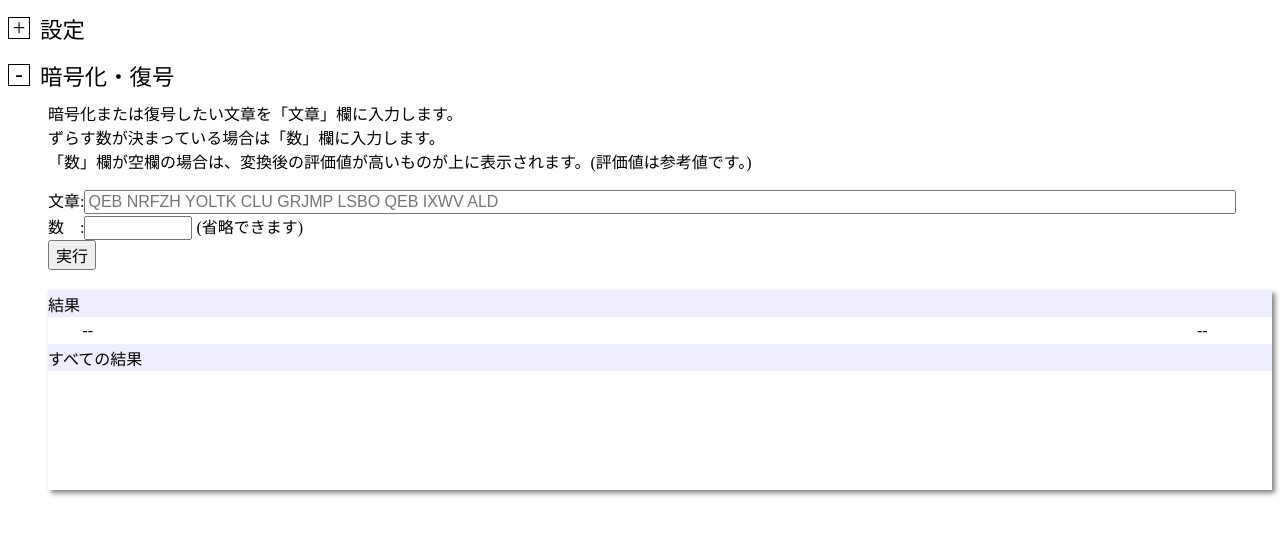
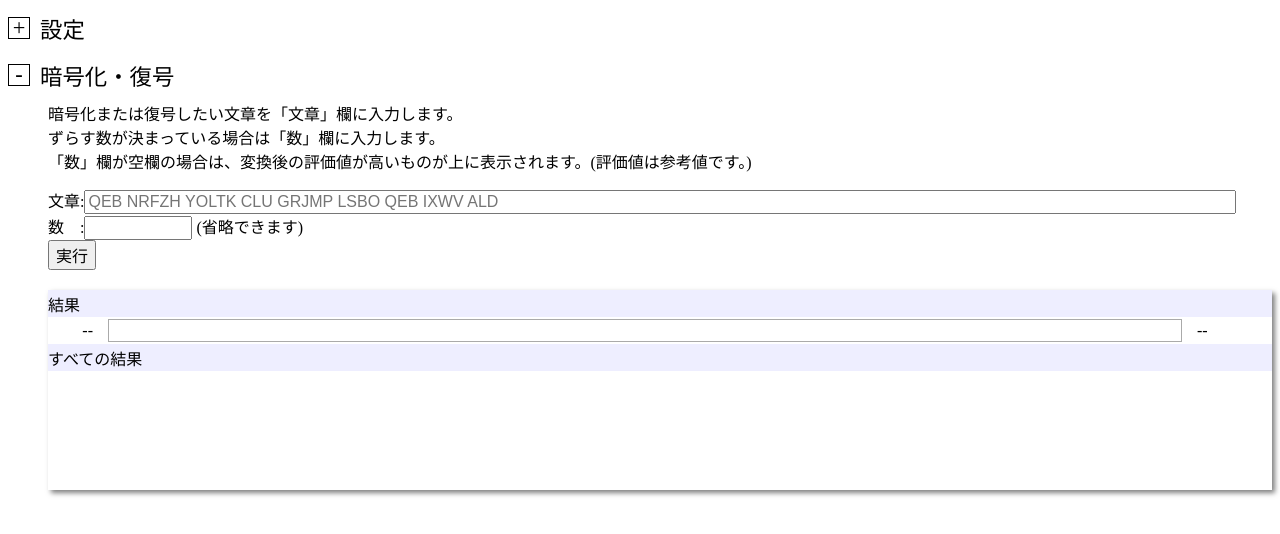
Before and after one commit to root38269/tools, a plain HTML site: page caesar/caesar.html in a window 1280 px wide. Shown: the part 86-620 px from the top of the page. Drawn offline with Linux system fonts and the light colour scheme.

Commit message:
Update style.css

```diff
--- a/caesar/style.css
+++ b/caesar/style.css
@@ -93,9 +93,17 @@ body {
   text-align: left;
 }
 .result_text {
+  display: flex;
+  flex-direction: row;
+  align-items: center;
   grid-column: 2;
   height: 1.2lh;
-  margin: 0 5px;
+  margin: 0 10px;
+  padding: 0 5px;
+
+  white-space: nowrap;
+  overflow: scroll;
+  border: solid 1px #aaa;
 }
 .result_header {
   display: flex;
```
